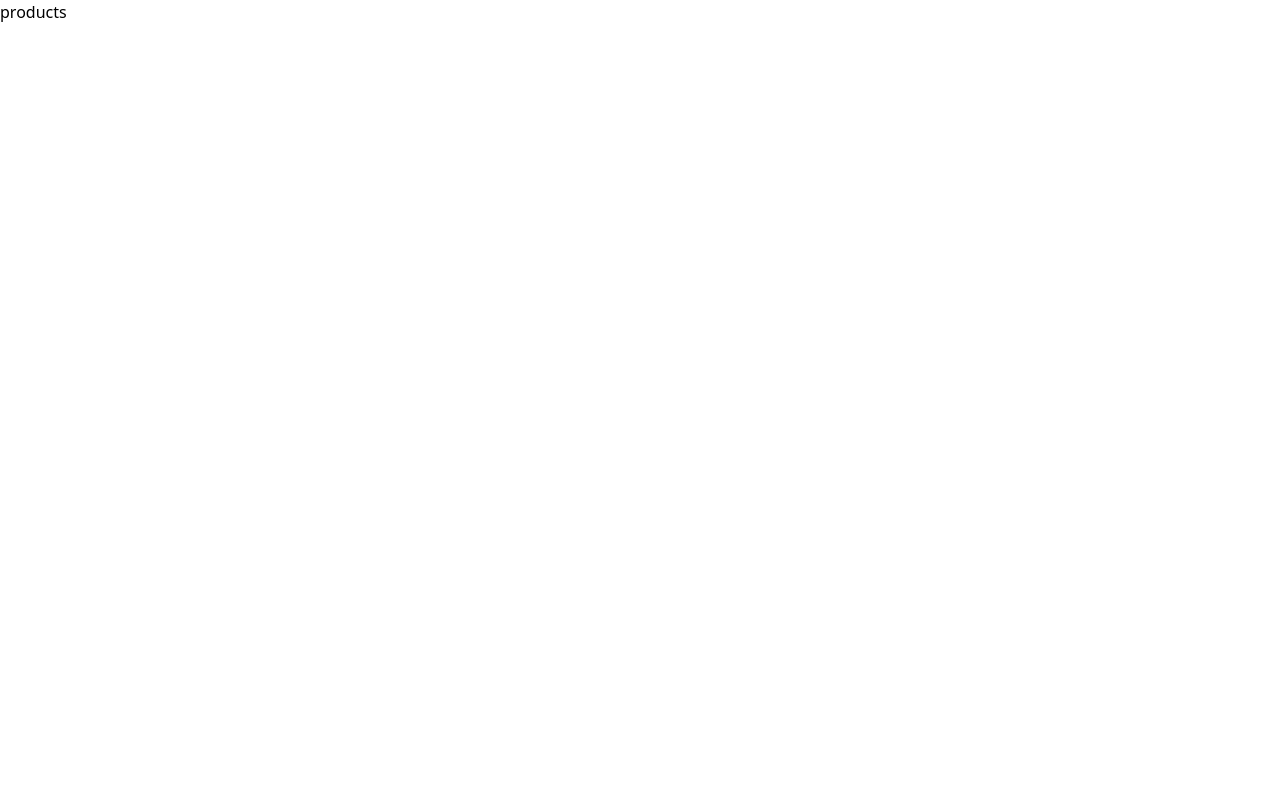
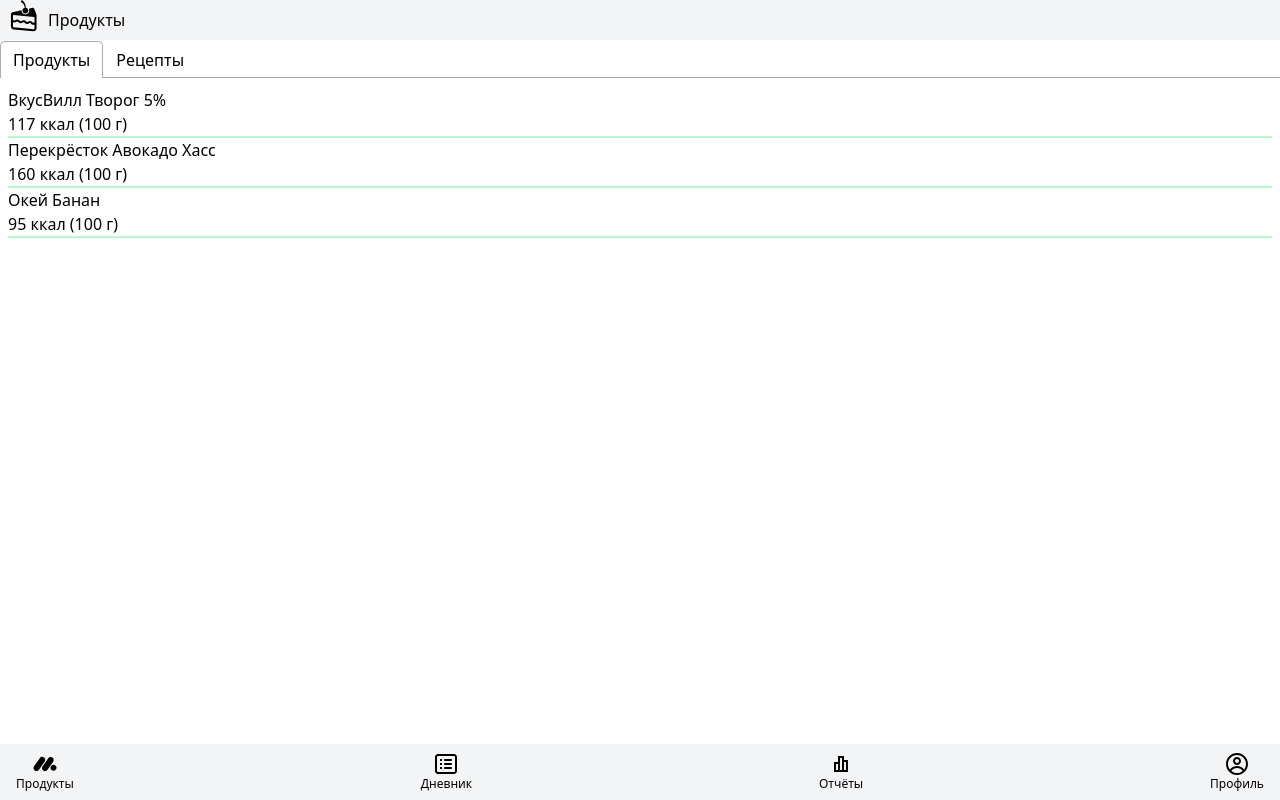
Before and after one commit to maskyy/caketruth-web, a React (Create React App) app: page /products in a window 1280 px wide. Built offline with nearby package versions, Linux system fonts and the light colour scheme.

Commit message:
Add products page, add datepicker for diary

```diff
--- a/package.json
+++ b/package.json
@@ -13,9 +13,12 @@
     "axios": "^1.3.4",
     "clsx": "^1.2.1",
     "react": "^18.2.0",
+    "react-date-picker": "^9.2.0",
     "react-dom": "^18.2.0",
     "react-icons": "^4.7.1",
     "react-scripts": "5.0.1",
+    "react-tabs": "^6.0.0",
+    "recharts": "^2.4.3",
     "typescript": "^4.9.5",
     "web-vitals": "^2.1.4"
   },
--- a/src/components/diary_components/DiaryHeader.tsx
+++ b/src/components/diary_components/DiaryHeader.tsx
@@ -1,11 +1,24 @@
-import { FC } from "react";
-import Icon from "../../assets/img/ct-icon.svg";
+import { FC, useState } from "react";
+import DatePicker from "react-date-picker";
+import Header from "../header/Header";
 
 const DiaryHeader: FC = () => {
+  const [date, setDate] = useState(new Date());
+
+  const onDateChange = (value: Date) => {
+    console.log(value);
+    setDate(value);
+  }
   return (
-    <header>
-      <img src={Icon} alt="Логотип" />
-    </header>
+    <Header>
+      <DatePicker
+        className="self-end"
+        onChange={onDateChange}
+        value={date}
+        format="dd.MM.y"
+        locale="ru-RU"
+      />
+    </Header>
   );
 }
 
--- a/src/components/footer/Footer.tsx
+++ b/src/components/footer/Footer.tsx
@@ -6,7 +6,7 @@
 const Footer: FC = () => {
   return createPortal(
     <footer className="bg-gray-100 py-2">
-      <ul className="flex justify-between mx-2">
+      <ul className="flex justify-between mx-4">
         <li>
           <TabLink to="/products" title="Продукты">
             <CgMonday size={24} />
--- a/src/components/header/Header.tsx
+++ b/src/components/header/Header.tsx
@@ -1,9 +1,17 @@
-import { FC } from "react";
+import { FC, ReactNode } from "react";
+import Icon from "../../assets/img/ct-icon.svg";
 
-const Header: FC = () => {
+interface IHeaderProps {
+  children?: ReactNode
+};
+
+const Header: FC<IHeaderProps> = ({ children }) => {
   return (
-    <header>
-
+    <header className="bg-gray-100 pb-2">
+      <div className="flex items-center gap-2 mx-2">
+        <img src={Icon} alt="Логотип" />
+        {children}
+      </div>
     </header>
   );
 }
--- a/src/components/pages/products/Products.tsx
+++ b/src/components/pages/products/Products.tsx
@@ -1,10 +1,55 @@
 import { FC } from "react";
+import { Tab, TabList, TabPanel, Tabs } from "react-tabs";
+import Header from "../../header/Header";
+import PageLayout from "../../layouts/PageLayout";
+import "react-tabs/style/react-tabs.css";
 
 const Products: FC = () => {
+  const products = [
+    { name: "ВкусВилл Творог 5%", calories: 117 },
+    { name: "Перекрёсток Авокадо Хасс", calories: 160 },
+    { name: "Окей Банан", calories: 95 },
+  ];
+
+  const recipes = [
+    { name: "Банановая запеканка", calories: 150 },
+    { name: "Карбонара с ветчиной", calories: 230 },
+    { name: "Банановые панкейки", calories: 270 },
+  ];
+
+  const renderedProducts = products.map(p => {
+    return <li className="border-green-200 border-b-2">{p.name}<br />{p.calories} ккал (100 г)</li>;
+  });
+
+  const renderedRecipes = recipes.map(r => {
+    return <li className="border-green-200 border-b-2">{r.name}<br />{r.calories} ккал (100 г)</li>;
+  });
+
   return (
-    <div>
-      products
-    </div>
+    <PageLayout
+      title="Продукты"
+      header={
+        <Header>
+          <h1 className="self-end">Продукты</h1>
+        </Header>
+      } footer>
+      <Tabs>
+        <TabList>
+          <Tab>Продукты</Tab>
+          <Tab>Рецепты</Tab>
+        </TabList>
+        <TabPanel>
+          <ul className="mx-2">
+            {renderedProducts}
+          </ul>
+        </TabPanel>
+        <TabPanel>
+          <ul className="mx-2">
+            {renderedRecipes}
+          </ul>
+        </TabPanel>
+      </Tabs>
+    </PageLayout>
   );
 }
 
--- a/src/components/pages/profile/Profile.tsx
+++ b/src/components/pages/profile/Profile.tsx
@@ -1,7 +1,12 @@
 import { FC } from "react";
+import PageLayout from "../../layouts/PageLayout";
 
 const Profile: FC = () => {
-  return <div>profile</div>;
+  return (
+    <PageLayout title="Профиль" footer>
+      профиль
+    </PageLayout>
+  );
 }
 
 export default Profile;
--- a/src/components/pages/reports/Reports.tsx
+++ b/src/components/pages/reports/Reports.tsx
@@ -1,10 +1,11 @@
 import { FC } from "react";
+import PageLayout from "../../layouts/PageLayout";
 
 const Reports: FC = () => {
   return (
-    <div>
-      reports
-    </div>
+    <PageLayout title="Отчёты" footer>
+      отчёты
+    </PageLayout>
   );
 }
 
--- a/src/components/pages/welcome/Welcome.tsx
+++ b/src/components/pages/welcome/Welcome.tsx
@@ -1,10 +1,11 @@
 import { FC } from "react";
+import PageLayout from "../../layouts/PageLayout";
 
 const Welcome: FC = () => {
   return (
-    <div>
+    <PageLayout title="CakeTruth" footer>
       hello world
-    </div>
+    </PageLayout>
   );
 }
 
```
Also changed, not shown: 1 other file (tests, documents, lock files or other folders).
